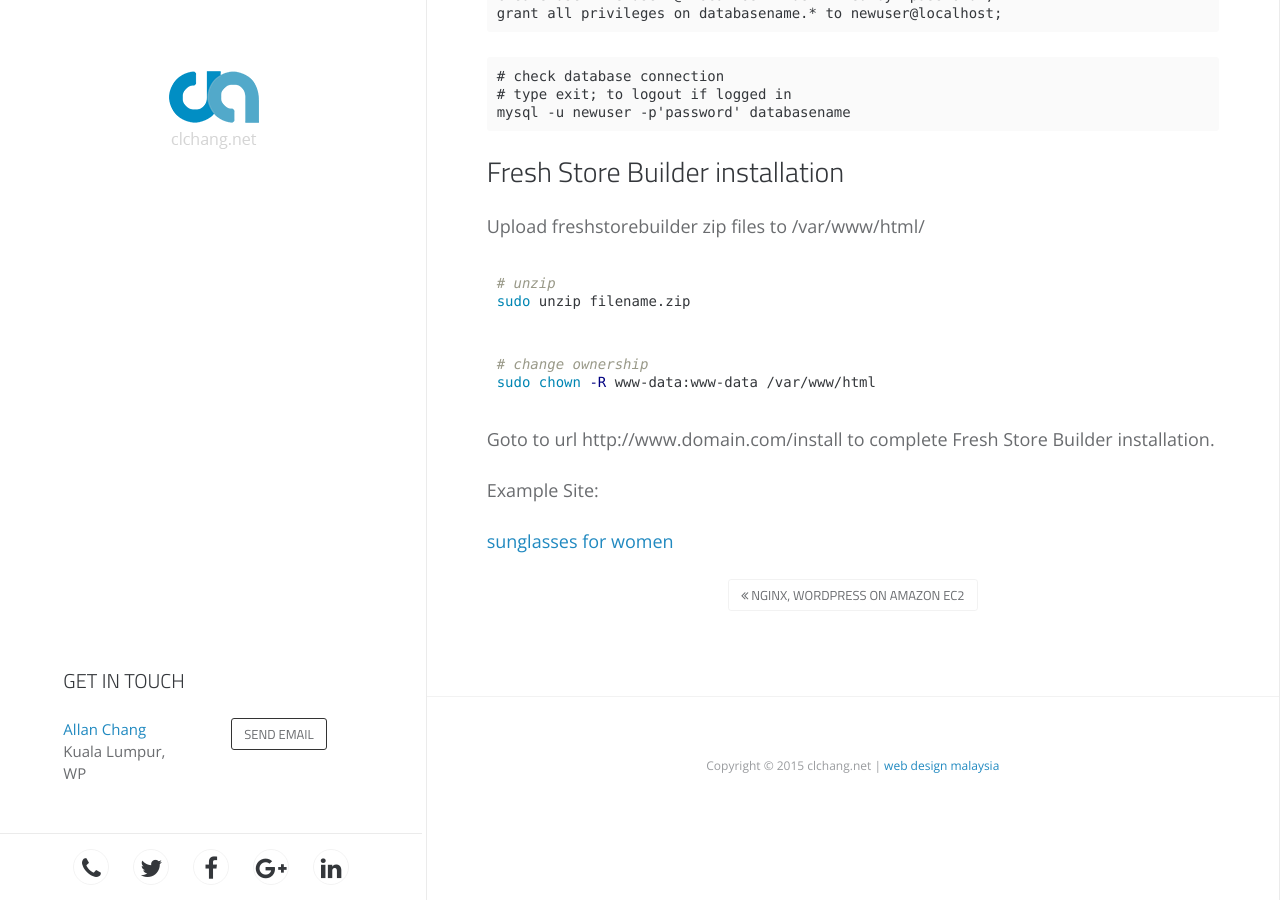
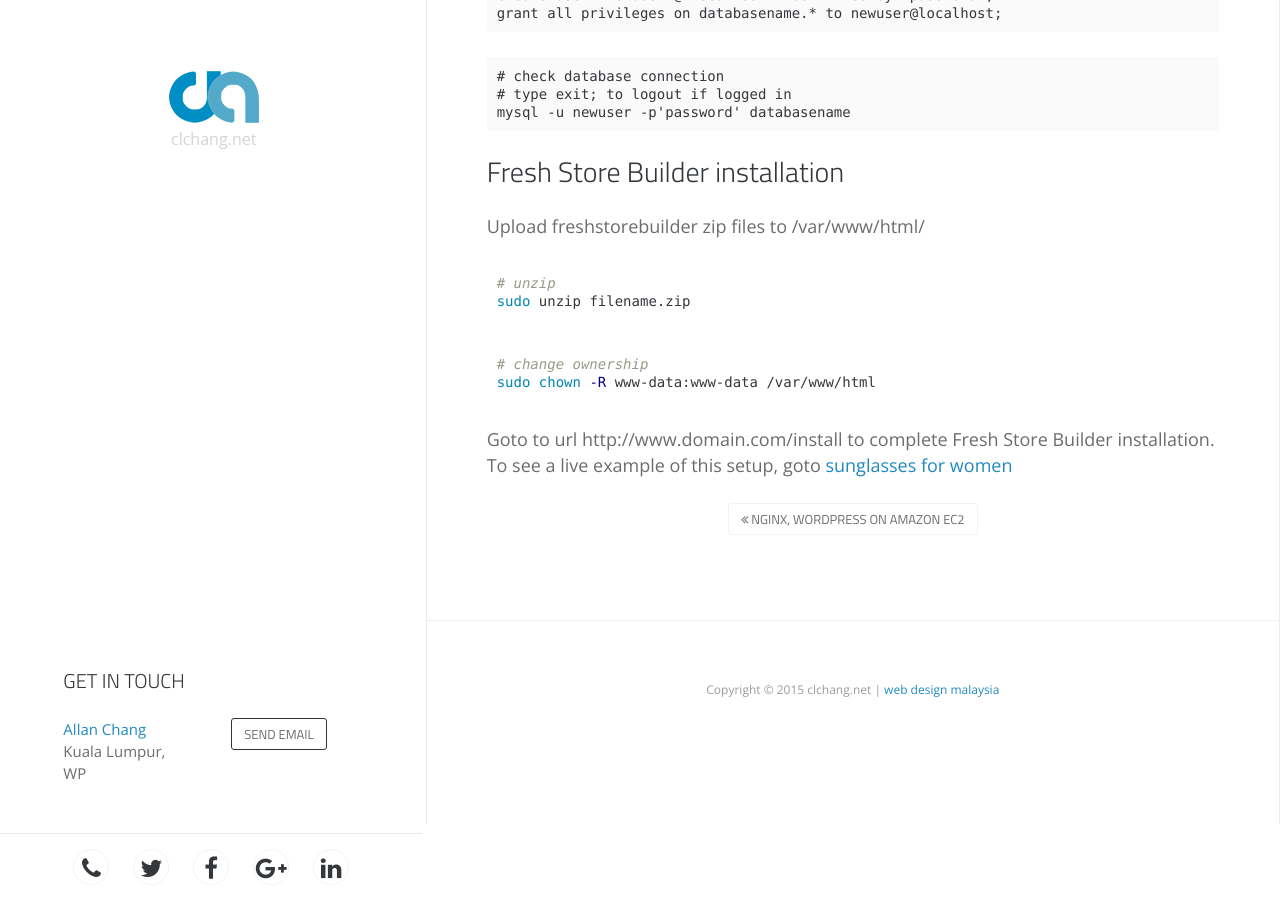
Before and after one commit to rokibhasansagar/clchangnet.github.io, a Jekyll site: the page built from _posts/2015-08-20-FSB-on-Amazon-EC2-instance.md, in a window 1280 px wide and 900 px high, scrolled down 2640 px. Built offline with Jekyll 4.4.1, drawn with Linux system fonts in a browser that asks for light colours; nearby versions of some CDN libraries; Markdown is read by kramdown in place of the engine named in the settings; comment, search, counter and statistics services are not loaded.

Commit message:
edit money site link

````diff
--- a/_posts/2015-08-20-FSB-on-Amazon-EC2-instance.md
+++ b/_posts/2015-08-20-FSB-on-Amazon-EC2-instance.md
@@ -159,10 +159,6 @@
 sudo chown -R www-data:www-data /var/www/html
 ```
 
-Goto to url http://www.domain.com/install to complete Fresh Store Builder installation.
-
-Example Site:
-
-[sunglasses for women][1]
+Goto to url http://www.domain.com/install to complete Fresh Store Builder installation. To see a live example of this setup, goto [sunglasses for women][1]
 
 [1]:http://seebetter.co/gifts-for-her/
````
